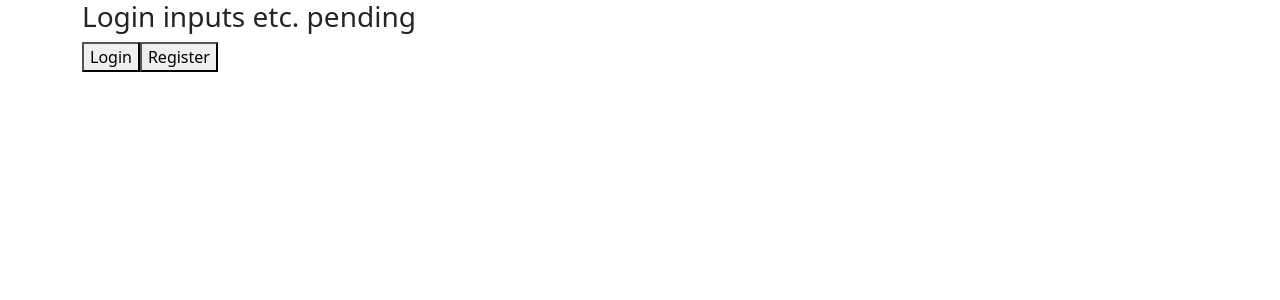
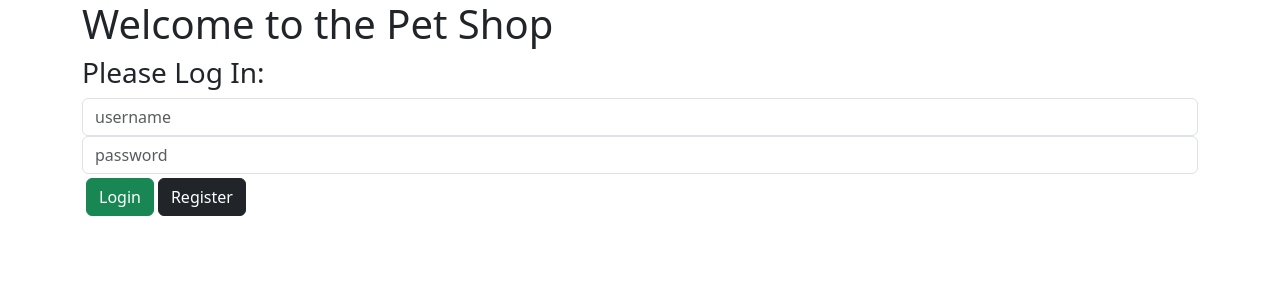
Before and after one commit to MrHari2002/Project-1-Demo, a React (Create React App) app in the folder P1DemoFrontEnd/p1-frontend/: page / in a window 1280 px wide. Shown: the top 300 px of the page. Built offline with nearby package versions, Linux system fonts and the light colour scheme.

Commit message:
gonna do login and other cool stuff

```diff
--- a/P1DemoFrontEnd/p1-frontend/src/Components/LoginRegister/Login.tsx
+++ b/P1DemoFrontEnd/p1-frontend/src/Components/LoginRegister/Login.tsx
@@ -1,26 +1,58 @@
-import { Container } from "react-bootstrap"
+import { useState } from "react"
+import { Button, Container, Form } from "react-bootstrap"
 import { useNavigate } from "react-router-dom"
 
 export const Login:React.FC = () => {
 
-    //TODO: a state object that holds username and password
-
+    //A state object that holds username and password
+    const[loginCreds, setLoginCreds] = useState({
+        username:"",
+        password:""
+    })
+    //! Ben paste this in chat lol
 
     //we need a useNavigate hook to navigate between components programatically
         //(which means we don't have to manually switch the URL!)
     const navigate = useNavigate()
 
-    //TODO: function that stores user input
+    //Function that stores user input
+    const storeValues = () => {
 
-    //TODO: function that does the login
+    }
+
+    //Function that sends login POST request to the server
+    //This navigates to /pets if role is "User" and /users if role is "Admin"
+
+
 
     return(
         /*Bootstrap gives us this Container element that does some default padding and centering*/
         <Container>
-            <h3>Login inputs etc. pending</h3>
 
-            <button>Login</button>
-            <button onClick={()=>navigate("/register")}>Register</button>
+            <h1>Welcome to the Pet Shop</h1>
+                <h3>Please Log In:</h3>
+
+                <div>
+                    <Form.Control
+                        type="text"
+                        placeholder="username"
+                        name="username"
+                        onChange={storeValues}
+                    />
+                </div>
+
+                <div>
+                    <Form.Control
+                        type="password"
+                        placeholder="password"
+                        name="password"
+                        onChange={storeValues}
+                    />
+                </div>
+
+
+            <Button className="btn-success m-1">Login</Button>
+            <Button className="btn-dark" onClick={()=>navigate("/register")}>Register</Button>
         </Container>
     )
 
```
